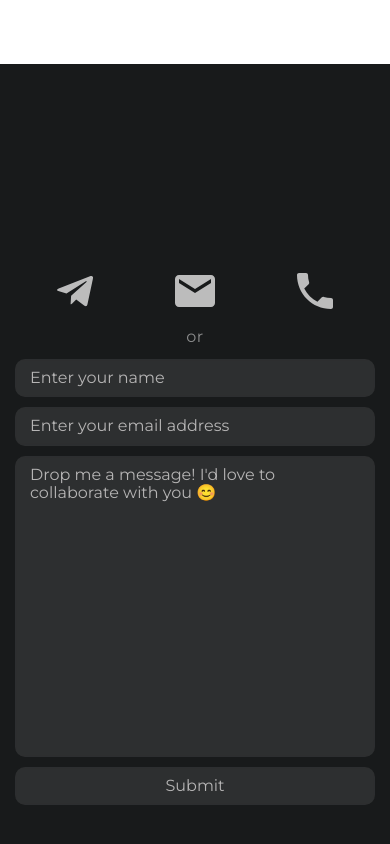
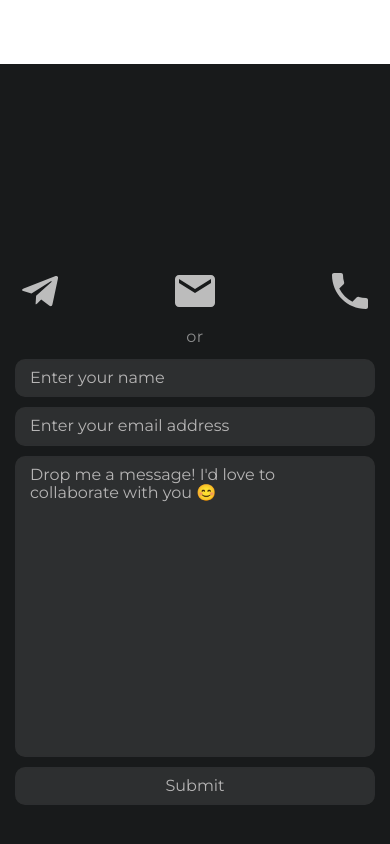
Before and after one commit to dangor220/dangor, a React (Vite) app: page / in a window 390 px wide. Shown: the part 10958-11802 px from the top of the page. Built offline with nearby package versions, Linux system fonts and the light colour scheme; no server answers.

Commit message:
feat: adaptive preview arrow

```diff
--- a/src/components/ContactsData/ContactsData.module.scss
+++ b/src/components/ContactsData/ContactsData.module.scss
@@ -6,6 +6,10 @@
   list-style: none;
   margin: 0;
   padding: 0;
+
+  @media (max-width: 425px) {
+    justify-content: space-between;
+  }
 }
 .contact {
   cursor: pointer;
--- a/src/components/ContactsData/index.tsx
+++ b/src/components/ContactsData/index.tsx
@@ -17,8 +17,8 @@ export default function ContactsData(): React.ReactNode {
 
   return (
     <ul className={styles.contacts}>
-      {contacts.map(({ name, data, image }) => (
-        <li className={styles.contact}>
+      {contacts.map(({ name, data, image }, index) => (
+        <li className={styles.contact} key={index}>
           <a className={styles.link} href={data} target="_blank">
             {image}
             {<span>{t(name)}</span>}
--- a/src/components/Preview/Preview.module.scss
+++ b/src/components/Preview/Preview.module.scss
@@ -167,6 +167,16 @@
       }
     }
   }
+
+  @media (max-height: 480px) {
+    display: none;
+  }
+  @media (min-height: 590px) {
+    display: none;
+  }
+  @media (min-height: 650px) {
+    display: block;
+  }
 }
 
 @-webkit-keyframes arrowAction {
```
